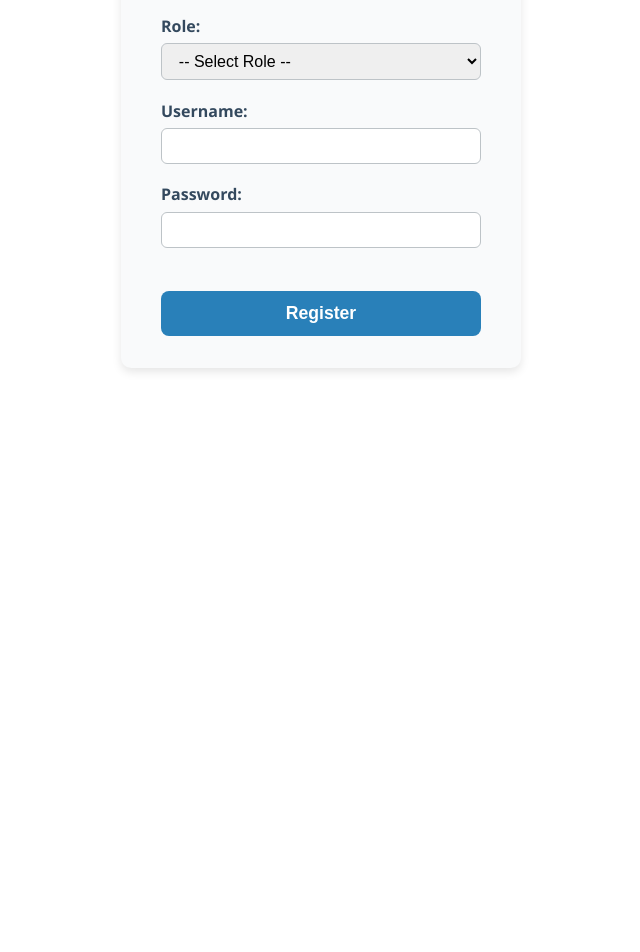
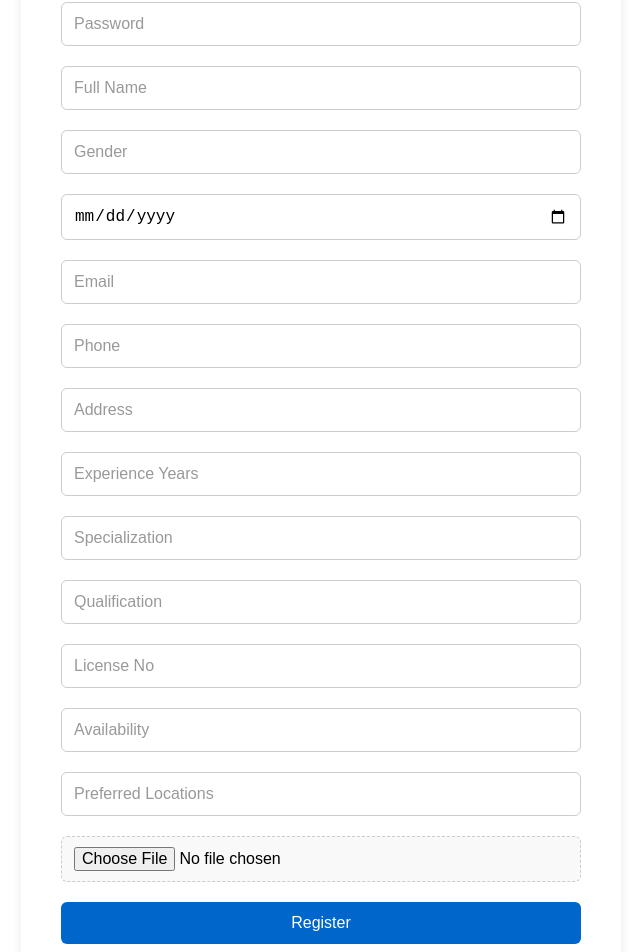
Before and after one commit to manimozhiyan23/home_nurse, a React (Create React App) app in the folder frontend/: page /register in a window 1280 px wide. Shown: the part 227-1179 px from the top of the page, without its empty margins (319-959 px from the left). Before the commit the page ends 800 px from the top, so only its background shows below. Built offline with nearby package versions, Linux system fonts and the light colour scheme.

Commit message:
registerpage

```diff
--- a/frontend/src/pages/Register.js
+++ b/frontend/src/pages/Register.js
@@ -1,53 +1,71 @@
 import React, { useState } from 'react';
 import axios from 'axios';
-import { useNavigate } from 'react-router-dom';
-import '../styles/Login.css';
+import '../styles/Register.css';
 
 function Register() {
-  const [role, setRole] = useState('');
-  const [username, setUsername] = useState('');
-  const [password, setPassword] = useState('');
-  const navigate = useNavigate();
+  const [formData, setFormData] = useState({
+    username: '',
+    password: '',
+    fullName: '',
+    gender: '',
+    dob: '',
+    email: '',
+    phone: '',
+    address: '',
+    experienceYears: '',
+    specialization: '',
+    qualification: '',
+    licenseNo: '',
+    availability: '',
+    preferredLocations: '',
+  });
 
-  const handleRegister = async (e) => {
+  const [resume, setResume] = useState(null);
+
+  const handleChange = (e) => {
+    setFormData({ ...formData, [e.target.name]: e.target.value });
+  };
+
+  const handleResumeChange = (e) => {
+    setResume(e.target.files[0]);
+  };
+
+  const handleSubmit = async (e) => {
     e.preventDefault();
+
+    const data = new FormData();
+    Object.entries(formData).forEach(([key, value]) => {
+      data.append(key, value);
+    });
+    if (resume) data.append('resume', resume);
+
     try {
-      const res = await axios.post("http://localhost:8080/api/register", {
-        username,
-        password,
-        role
-      });
+      const res = await axios.post('http://localhost:8080/api/nurse/register', data);
       alert(res.data);
-      // ✅ After success, redirect to login
-      navigate("/login");
     } catch (err) {
       alert("Registration failed: " + (err.response?.data || err.message));
     }
   };
 
   return (
-    <div className="login-container">
-      <h2>Register</h2>
-      <form onSubmit={handleRegister}>
-        <label>
-          Role:
-          <select value={role} onChange={(e) => setRole(e.target.value)} required>
-            <option value="">-- Select Role --</option>
-            <option value="patient">Patient</option>
-            <option value="nurse">Nurse</option>
-          </select>
-        </label>
-        <label>
-          Username:
-          <input type="text" value={username} onChange={(e) => setUsername(e.target.value)} required />
-        </label>
-        <label>
-          Password:
-          <input type="password" value={password} onChange={(e) => setPassword(e.target.value)} required />
-        </label>
-        <button type="submit">Register</button>
-      </form>
-    </div>
+    <form onSubmit={handleSubmit} encType="multipart/form-data">
+      <input type="text" name="username" placeholder="Username" onChange={handleChange} required />
+      <input type="password" name="password" placeholder="Password" onChange={handleChange} required />
+      <input type="text" name="fullName" placeholder="Full Name" onChange={handleChange} required />
+      <input type="text" name="gender" placeholder="Gender" onChange={handleChange} required />
+      <input type="date" name="dob" onChange={handleChange} required />
+      <input type="email" name="email" placeholder="Email" onChange={handleChange} required />
+      <input type="text" name="phone" placeholder="Phone" onChange={handleChange} />
+      <input type="text" name="address" placeholder="Address" onChange={handleChange} required />
+      <input type="number" name="experienceYears" placeholder="Experience Years" onChange={handleChange} required />
+      <input type="text" name="specialization" placeholder="Specialization" onChange={handleChange} required />
+      <input type="text" name="qualification" placeholder="Qualification" onChange={handleChange} required />
+      <input type="text" name="licenseNo" placeholder="License No" onChange={handleChange} required />
+      <input type="text" name="availability" placeholder="Availability" onChange={handleChange} />
+      <input type="text" name="preferredLocations" placeholder="Preferred Locations" onChange={handleChange} />
+      <input type="file" name="resume" accept=".pdf,.doc,.docx" onChange={handleResumeChange} required />
+      <button type="submit">Register</button>
+    </form>
   );
 }
 
--- /dev/null
+++ b/frontend/src/styles/Register.css
@@ -0,0 +1,56 @@
+form {
+  max-width: 600px;
+  margin: 40px auto;
+  background: #fff;
+  padding: 40px;
+  border-radius: 12px;
+  box-shadow: 0 0 10px rgba(0, 0, 0, 0.1);
+  font-family: "Segoe UI", Tahoma, Geneva, Verdana, sans-serif;
+}
+
+form input[type="text"],
+form input[type="password"],
+form input[type="email"],
+form input[type="date"],
+form input[type="number"],
+form input[type="file"] {
+  width: 100%;
+  padding: 12px;
+  margin-bottom: 20px;
+  border: 1px solid #ccc;
+  border-radius: 6px;
+  box-sizing: border-box;
+  font-size: 16px;
+}
+
+form input[type="file"] {
+  padding: 10px 12px;
+  background-color: #f9f9f9;
+  border: 1px dashed #ccc;
+}
+
+form input::placeholder {
+  color: #999;
+}
+
+form button {
+  width: 100%;
+  padding: 12px;
+  background-color: #0066cc;
+  color: white;
+  font-size: 16px;
+  border: none;
+  border-radius: 6px;
+  cursor: pointer;
+  transition: background-color 0.3s ease;
+}
+
+form button:hover {
+  background-color: #004d99;
+}
+
+form h2 {
+  text-align: center;
+  margin-bottom: 30px;
+  color: #333;
+}
```
Also changed, not shown: frontend/src/styles/NurseHome.css (added).
